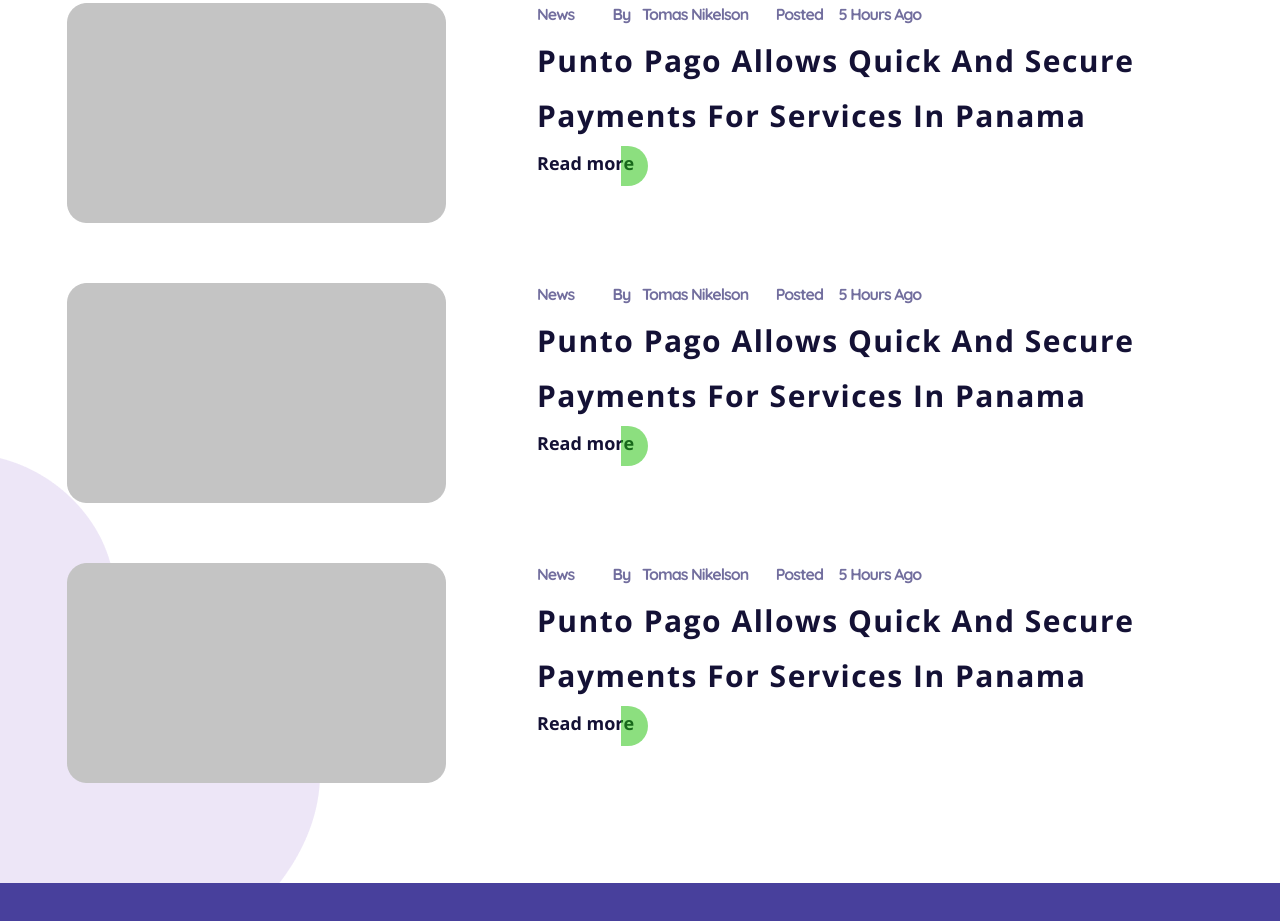
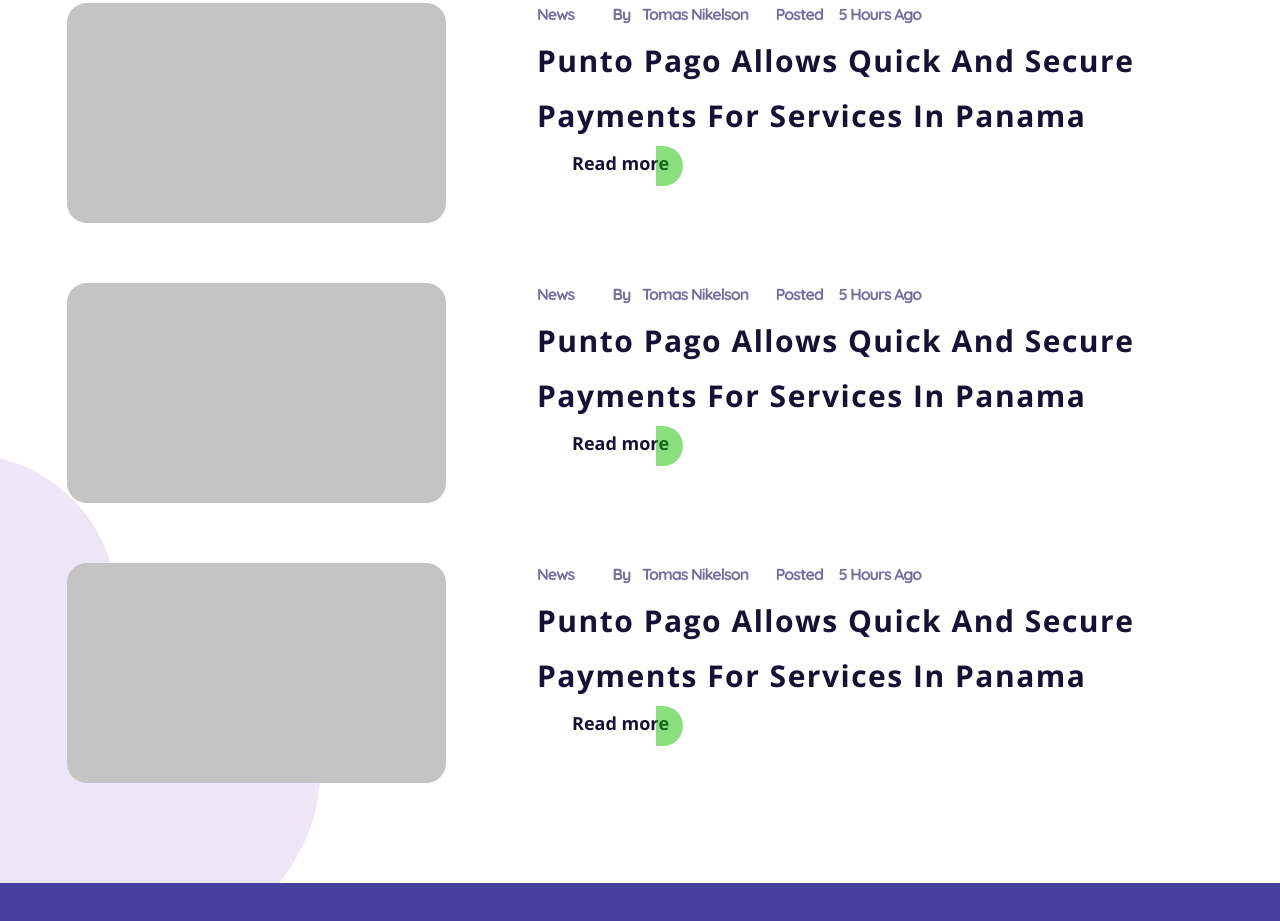
Before and after one commit to Atikulla2001/Innovate, a plain HTML site: page index.html in a window 1280 px wide. Shown: the part 6012-6933 px from the top of the page. Drawn offline with nearby package versions, Linux system fonts and the light colour scheme; a web font is replaced by a local one.

Commit message:
innovate file is update

```diff
--- a/component/_like.scss
+++ b/component/_like.scss
@@ -96,7 +96,7 @@
         }
     }
     .like_button{
-        margin-left: 80px;
+        margin-left: 115px;
         a{
             font-family: "Open Sans", serif;
             font-weight: 700;
```
Also changed, not shown: css/style.css, 1 other file.
